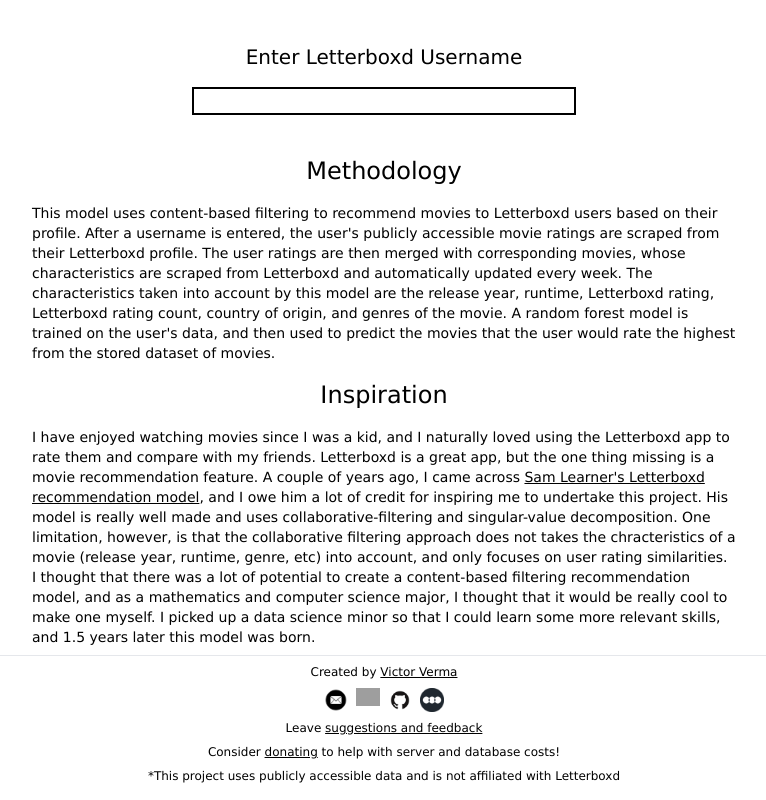
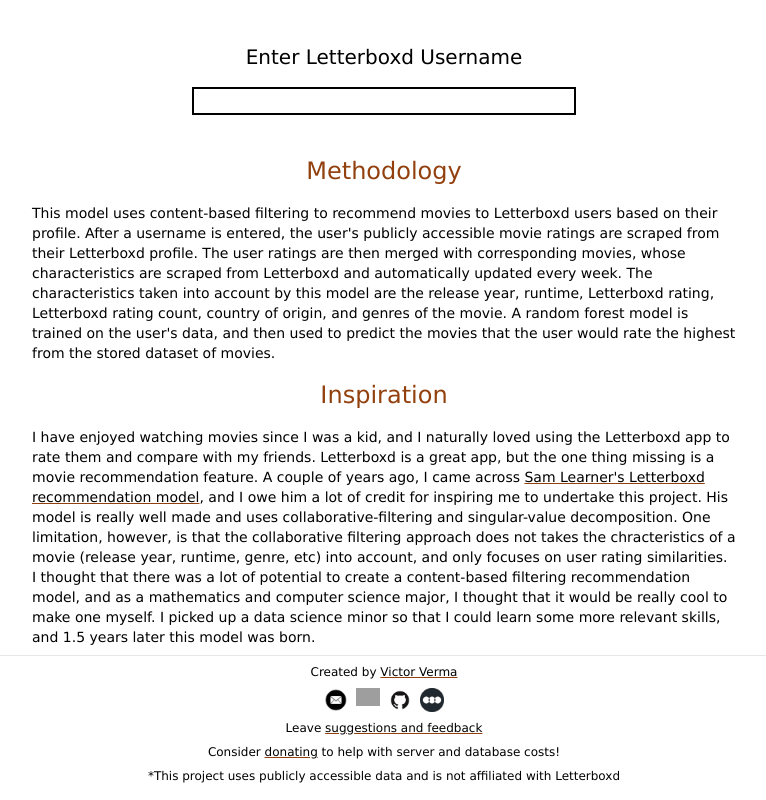
Before and after one commit to victorverma3/Letterboxd-Movie-Recommendations, a React (Vite) app in the folder frontend/: page / in a window 1280 px wide. Shown: the part 305-1105 px from the top of the page, without its empty margins (256-1022 px from the left). Built offline with nearby package versions, Linux system fonts and the light colour scheme; no server answers; grey boxes are pictures that could not be loaded.

Commit message:
updated borwn accents

```diff
--- a/frontend/src/components/Footer.tsx
+++ b/frontend/src/components/Footer.tsx
@@ -10,7 +10,7 @@ const Footer = () => {
             <p className="w-fit mx-auto mt-2 mb-2 text-center text-xs">
                 Created by{" "}
                 <a
-                    className="underline hover:decoration-amber-800 hover:shadow-md"
+                    className="underline decoration-amber-800 hover:text-amber-800 hover:shadow-md"
                     href="https://www.victorverma.com/"
                     target="_blank"
                 >
@@ -49,7 +49,7 @@ const Footer = () => {
             <p className="w-4/5 sm:min-w-96 mx-auto mt-2 mb-2 text-center text-xs">
                 Leave{" "}
                 <a
-                    className="underline hover:decoration-amber-800 hover:shadow-md"
+                    className="underline decoration-amber-800 hover:text-amber-800 hover:shadow-md"
                     href="https://docs.google.com/forms/d/e/1FAIpQLSdRETeDzFE_i6lSv6BunfmSHCdINK5YQKoFAV_8nwog1-A9Qg/viewform?usp=sf_link"
                     target="_blank"
                 >
@@ -59,7 +59,7 @@ const Footer = () => {
             <p className="w-4/5 sm:min-w-96 mx-auto mt-2 mb-2 text-center text-xs">
                 Consider{" "}
                 <a
-                    className="underline hover:decoration-amber-800 hover:shadow-md"
+                    className="underline decoration-amber-800 hover:text-amber-800 hover:shadow-md"
                     href="https://ko-fi.com/victorverma"
                     target="_blank"
                 >
--- a/frontend/src/pages/Home.tsx
+++ b/frontend/src/pages/Home.tsx
@@ -10,7 +10,7 @@ const Home = () => {
                 <Recommendation />
             </div>
             <div className="w-4/5 sm:w-3/5 min-w-24 sm:min-w-96 mx-auto mt-4 flex flex-col">
-                <h2 className="mx-auto mt-4 text-center text-xl sm:text-2xl">
+                <h2 className="mx-auto mt-4 text-amber-800 text-center text-xl sm:text-2xl">
                     Methodology
                 </h2>
                 <p className="mx-auto mt-4 text-justify sm:text-start text-xs sm:text-sm">
@@ -29,7 +29,7 @@ const Home = () => {
                 </p>
             </div>
             <div className="w-4/5 sm:w-3/5 min-w-24 sm:min-w-96 mx-auto mt-4 flex flex-col">
-                <h2 className="mx-auto text-center text-xl sm:text-2xl">
+                <h2 className="mx-auto text-amber-800 text-center text-xl sm:text-2xl">
                     Inspiration
                 </h2>
                 <p className="mx-auto mt-4 text-xs sm:text-sm">
@@ -39,7 +39,7 @@ const Home = () => {
                     one thing missing is a movie recommendation feature. A
                     couple of years ago, I came across{" "}
                     <a
-                        className="underline hover:decoration-amber-800 hover:shadow-md"
+                        className="underline decoration-amber-800 hover:text-amber-800 hover:shadow-md"
                         href="https://letterboxd.samlearner.com/"
                         target="_blank"
                     >
```
